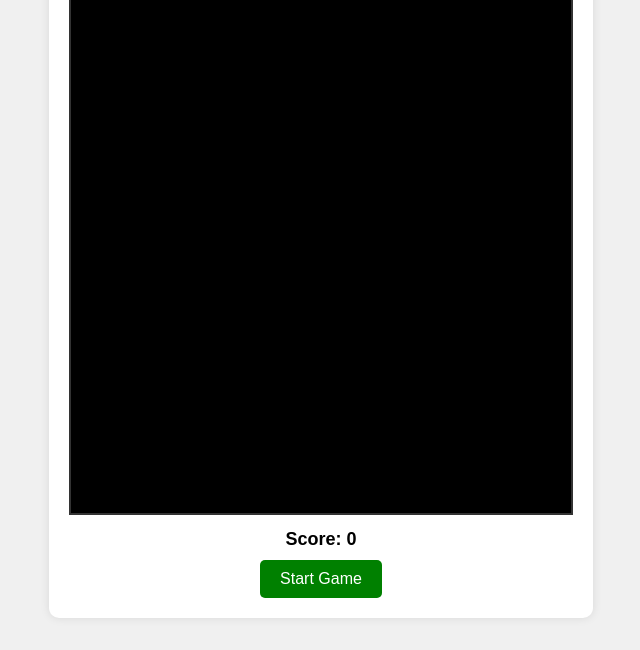
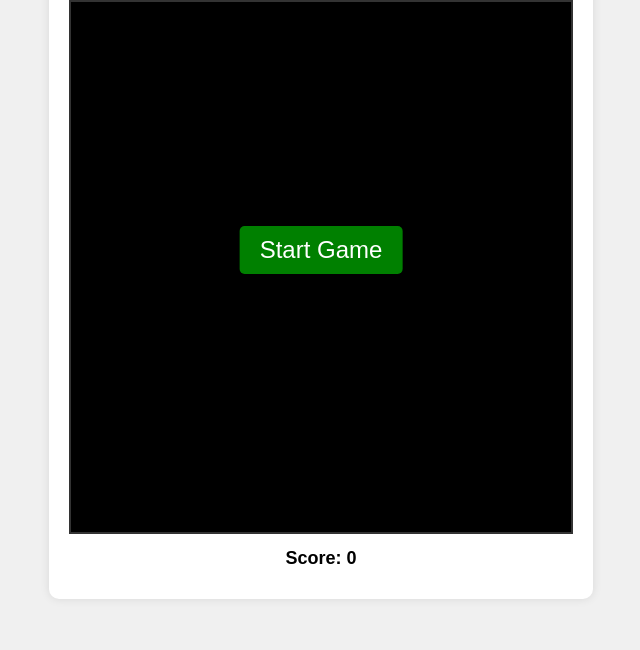
Before and after one commit to vahidmoases/snakeGame, a plain HTML site: page index.html in a window 1280 px wide. Shown: the part 150-800 px from the top of the page, without its empty margins (319-959 px from the left). Drawn offline with Linux system fonts and the light colour scheme.

Commit message:
Update style.css

```diff
--- a/style.css
+++ b/style.css
@@ -14,6 +14,7 @@ body {
     padding: 20px;
     border-radius: 10px;
     box-shadow: 0 0 10px rgba(0, 0, 0, 0.1);
+    position: relative; /* Add relative positioning */
 }
 
 #game-board {
@@ -28,9 +29,17 @@ body {
     margin-bottom: 10px;
 }
 
+#start-screen {
+    position: absolute; /* Position it absolutely */
+    top: 50%;
+    left: 50%;
+    transform: translate(-50%, -50%); /* Center it */
+    z-index: 10; /* Ensure it's on top */
+}
+
 #start-button {
     padding: 10px 20px;
-    font-size: 16px;
+    font-size: 24px; /* Make it bigger */
     background-color: green;
     color: white;
     border: none;
```
